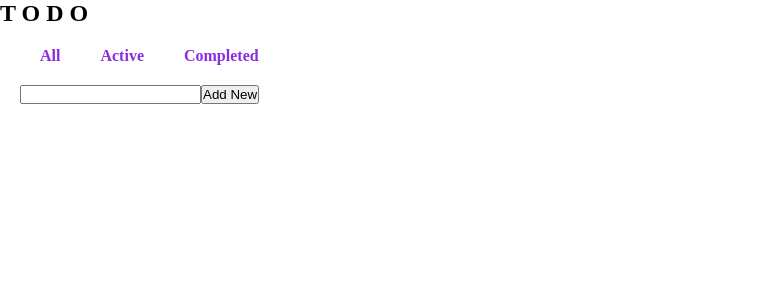
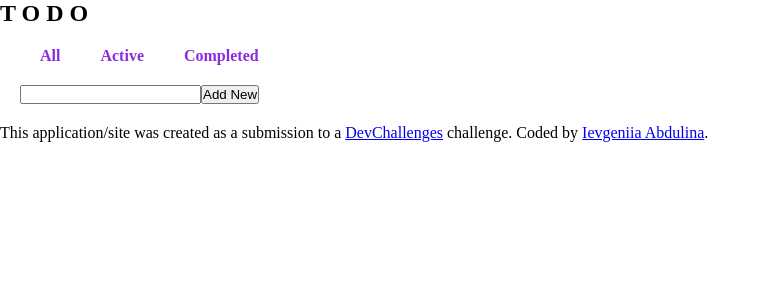
Before and after one commit to IevgeniiaAbdulina/Simple-Todo-React-App, a React (Create React App) app: page / in a window 1280 px wide. Shown: the top 300 px of the page, without its empty margins (0-767 px from the left). Built offline with nearby package versions, Linux system fonts and the light colour scheme.

Commit message:
Added Attribution Section

```diff
--- a/src/App.js
+++ b/src/App.js
@@ -5,6 +5,7 @@ import Title from './components/Title';
 import Filters from './components/Filters';
 import NewTodo from './components/NewTodo';
 import TodoList from './components/TodoList';
+import Attribution from './components/Attribution';
 
 function App() {
   const [todos, setTodos] = useState([]);
@@ -89,6 +90,7 @@ function App() {
         deleteAllTodos={deleteAllTodos}
         deleteOneTodo={deleteOneTodo}
       />
+      <Attribution />
     </div>
   );
 }
--- /dev/null
+++ b/src/components/Attribution.js
@@ -0,0 +1,10 @@
+const Attribution = () => {
+    return (
+        <div className='attribution'>
+            This application/site was created as a submission to a <a href='https://devchallenges.io/challenges' target="_blank" rel="noreferrer">DevChallenges</a> challenge.
+            Coded by <a href='https://github.com/IevgeniiaAbdulina/Simple-Todo-React-App' target="_blank" rel="noreferrer">Ievgeniia Abdulina</a>.
+        </div>
+     );
+}
+
+export default Attribution;
```
